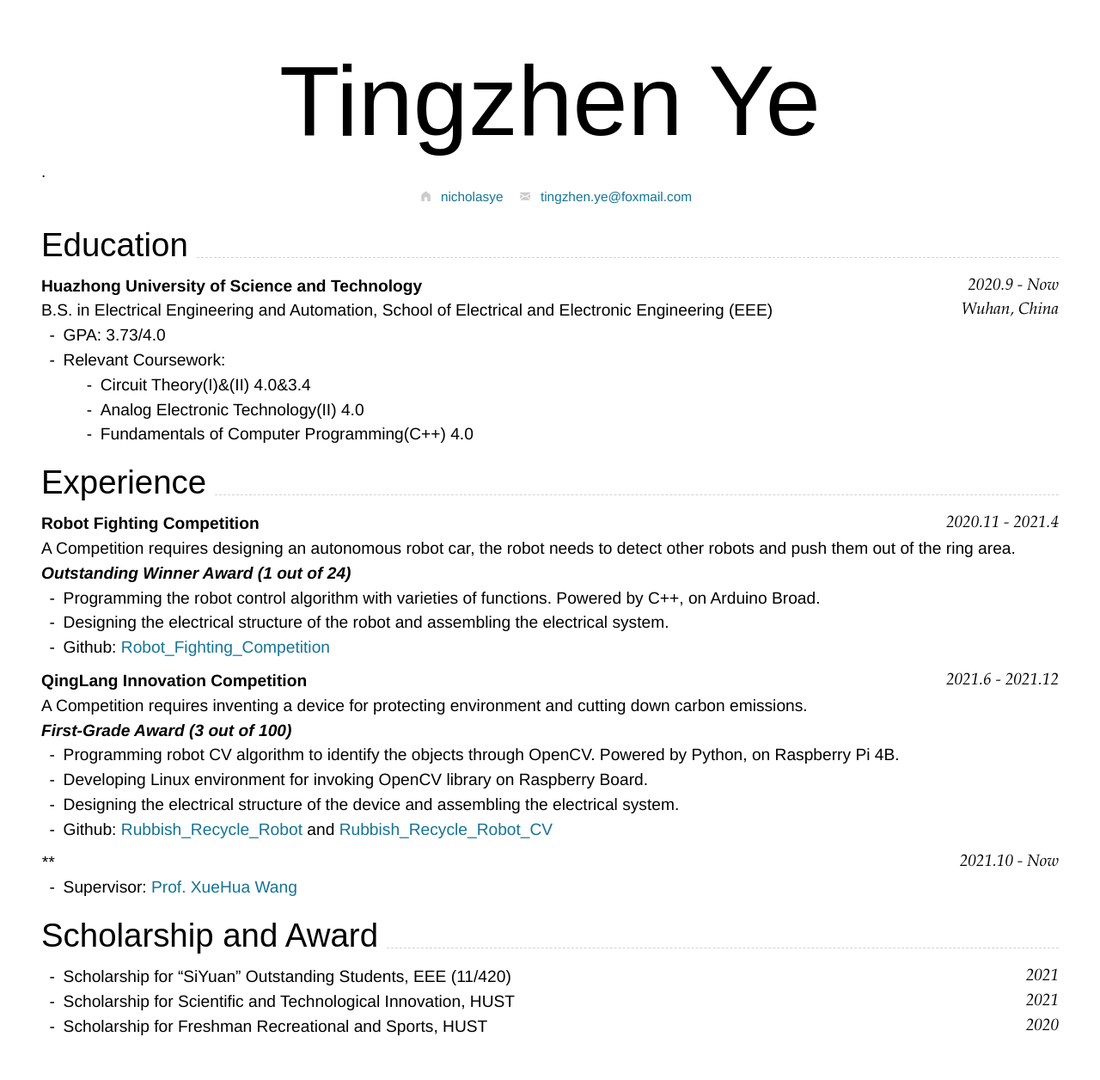
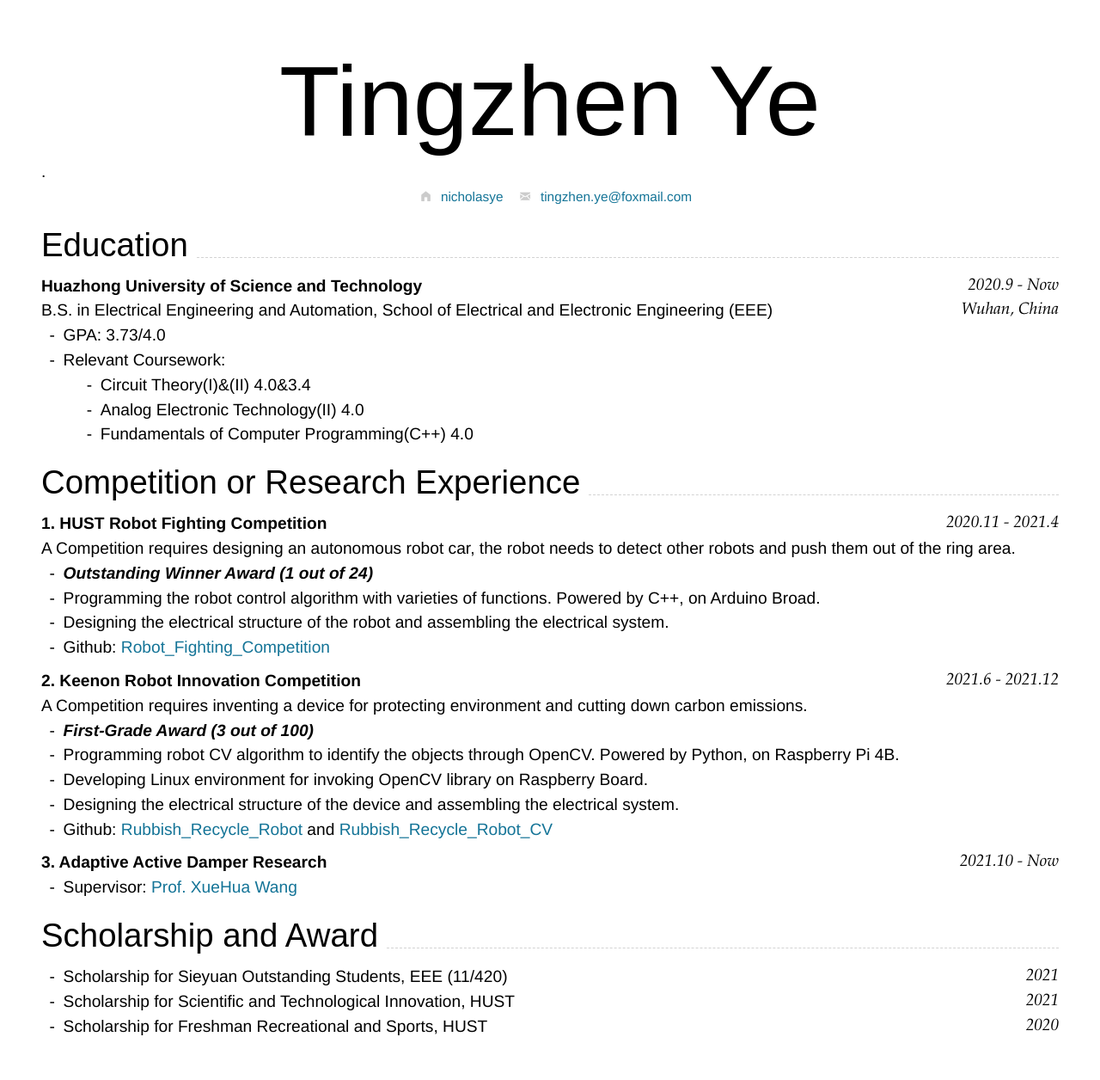
Before and after one commit to NicholasYe/NicholasYe_CV, a Jekyll site: the page built from index.md, in a window 1280 px wide. Shown: the whole page at 86% size. Built offline with Jekyll 4.4.1, drawn with Linux system fonts in a browser that asks for light colours; nearby versions of some CDN libraries.

Commit message:
Update index.md

````diff
--- a/index.md
+++ b/index.md
@@ -37,26 +37,26 @@ B.S. in Electrical Engineering and Automation, School of Electrical and Electron
   - Analog Electronic Technology(II) 4.0
   - Fundamentals of Computer Programming(C++) 4.0
 
-## Experience
+## Competition or Research Experience
 
-### **Robot Fighting Competition** `2020.11 - 2021.4`
+### **1. HUST Robot Fighting Competition** `2020.11 - 2021.4`
 A Competition requires designing an autonomous robot car, the robot needs to detect other robots and push them out of the ring area.
 
-_**Outstanding Winner Award (1 out of 24)**_<br>
+- _**Outstanding Winner Award (1 out of 24)**_<br>
 - Programming the robot control algorithm with varieties of functions. Powered by C++, on Arduino Broad.
 - Designing the electrical structure of the robot and assembling the electrical system.
 - Github: [Robot_Fighting_Competition](https://github.com/NicholasYe/Robot_Fighting_Competition)
 
-### **QingLang Innovation Competition** `2021.6 - 2021.12`
+### **2. Keenon Robot Innovation Competition** `2021.6 - 2021.12`
 A Competition requires inventing a device for protecting environment and cutting down carbon emissions.
 
-_**First-Grade Award (3 out of 100)**_<br>
+- _**First-Grade Award (3 out of 100)**_<br>
 - Programming robot CV algorithm to identify the objects through OpenCV. Powered by Python, on Raspberry Pi 4B.
 - Developing Linux environment for invoking OpenCV library on Raspberry Board.
 - Designing the electrical structure of the device and assembling the electrical system.
 - Github: [Rubbish_Recycle_Robot](https://github.com/NicholasYe/Rubbish_Recycle_Robot) and [Rubbish_Recycle_Robot_CV](https://github.com/NicholasYe/Rubbish_Recycle_Robot_CV)
 
-### **** `2021.10 - Now`
+### **3. Adaptive Active Damper Research** `2021.10 - Now`
 
 - Supervisor: [Prof. XueHua Wang](http://faculty.hust.edu.cn/wangxuehua/zh_CN/index.htm)
 
@@ -68,7 +68,7 @@ _**First-Grade Award (3 out of 100)**_<br>
 2020
 ```
 
-- Scholarship for "SiYuan" Outstanding Students, EEE (11/420)
+- Scholarship for Sieyuan Outstanding Students, EEE (11/420)
 - Scholarship for Scientific and Technological Innovation, HUST
 - Scholarship for Freshman Recreational and Sports, HUST
 
````
